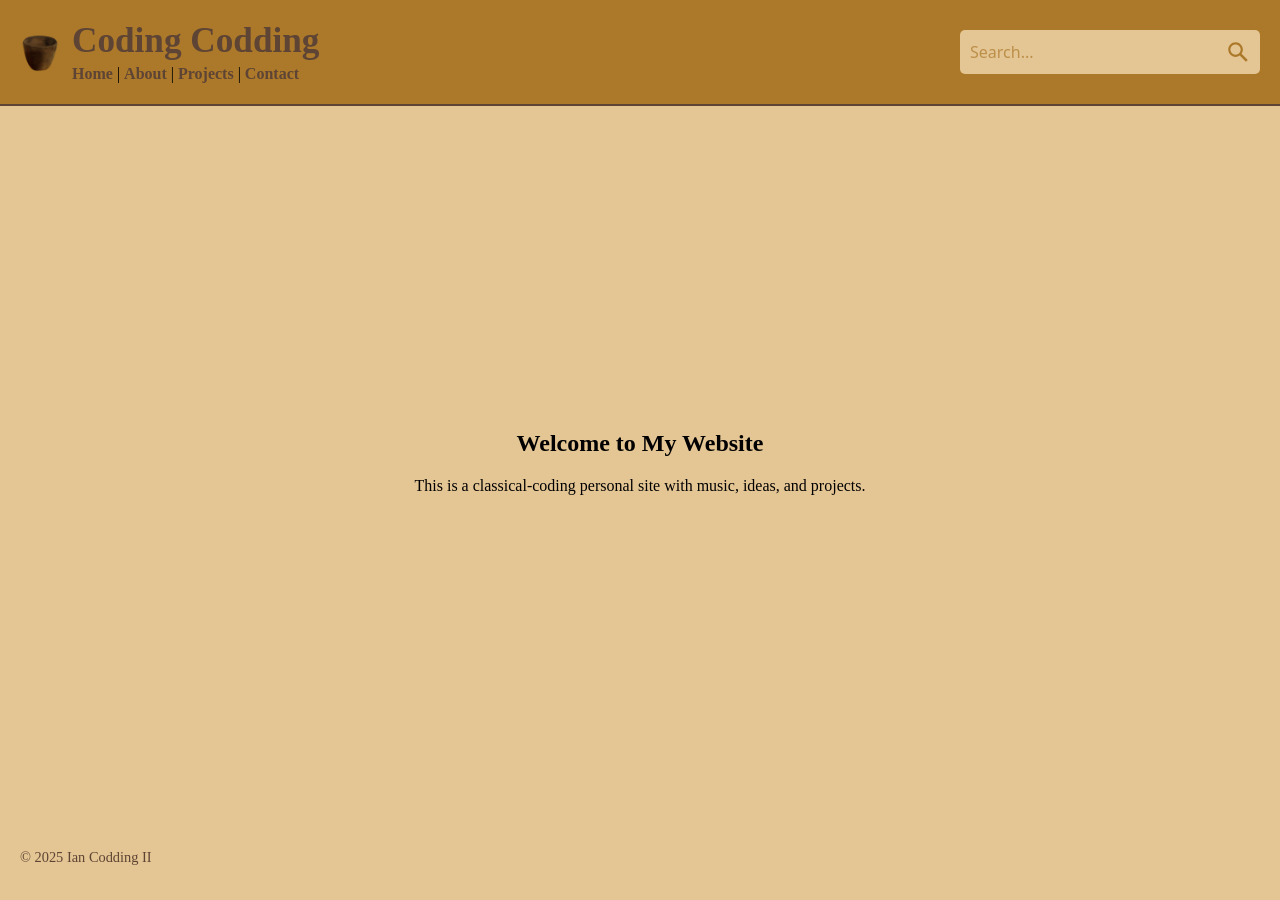
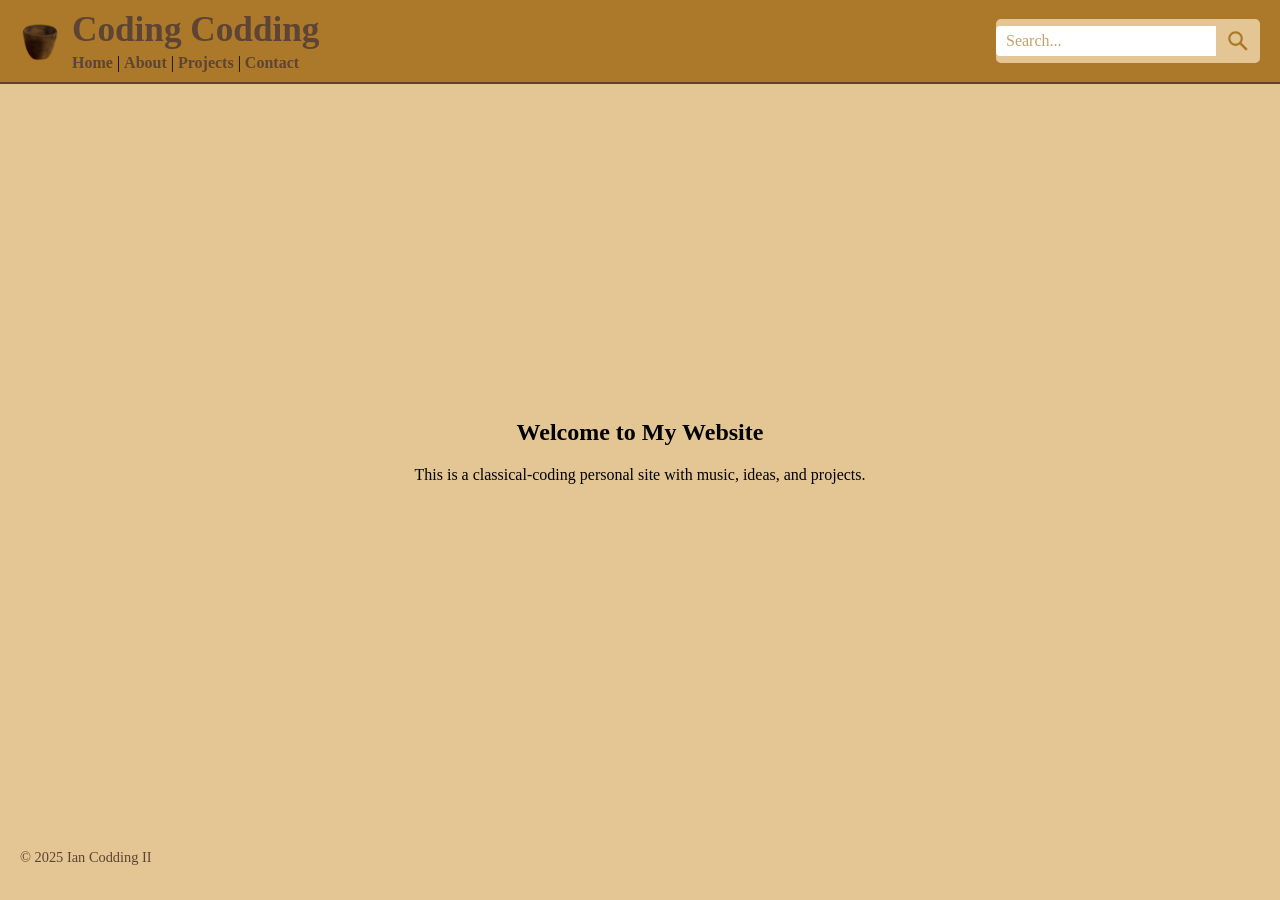
Before and after one commit to Ian-Codding-II/CodingCodding, a Jekyll site: the page built from index.html, in a window 1280 px wide. Built offline with Jekyll 4.4.1, drawn with Linux system fonts in a browser that asks for light colours.

Commit message:
I am making a to bar, rearanged

```diff
--- a/_includes/searchbar.html
+++ b/_includes/searchbar.html
@@ -1,44 +1,3 @@
-<style>
-  #site-search form {
-    background-color: #e4c594;
-    width: 300px;
-    height: 44px;
-    border-radius: 5px;
-    display: flex;
-    align-items: center;
-    margin: 20px auto;
-  }
-
-  #site-search input {
-    all: unset;
-    font: 16px system-ui;
-    color: #ac792a;
-    height: 100%;
-    width: 100%;
-    padding: 6px 10px;
-  }
-
-  #site-search ::placeholder {
-    color: #ac792a;
-    opacity: 0.7;
-  }
-
-  #site-search svg {
-    color: #ac792a;
-    fill: currentColor;
-    width: 24px;
-    height: 24px;
-    padding: 10px;
-  }
-
-  #site-search button {
-    all: unset;
-    cursor: pointer;
-    width: 44px;
-    height: 44px;
-  }
-</style>
-
 <div id="site-search">
   <form role="search" id="form" action="{{ site.baseurl }}/search.html" method="GET">
     <input type="search" id="query" name="q" placeholder="Search..." aria-label="Search through site content"
--- a/styles/main.css
+++ b/styles/main.css
@@ -92,32 +92,92 @@ main {
   color: #fff;
 }
 
-
 /* Search bar styles */
 .searchbar-container {
-  flex: 1;
+  flex: 1 1 auto;
+  min-width: 120px;
   max-width: 300px;
-  min-width: 120px;
+  display: flex;
+  justify-content: flex-end;
 }
 
 .searchbar-container form {
-  width: 100%;
+  flex: 1;
+  min-width: 100px;
+  display: flex;
+  background-color: #e4c594;
+  height: 44px;
+  border-radius: 5px;
+  align-items: center;
 }
 
 .searchbar-container input[type="search"] {
-  width: 100%;
-  padding: 8px 10px;
-  border: none;
-  border-radius: 4px;
+  all: unset;
+  flex: 1;
   font-size: 1rem;
+  padding: 6px 10px;
   background-color: #fff;
   color: #5e4434;
   font-family: inherit;
+  border-radius: 4px 0 0 4px;
 }
 
 .searchbar-container input::placeholder {
   color: #ac792a;
   opacity: 0.7;
+}
+
+.searchbar-container button {
+  all: unset;
+  cursor: pointer;
+  width: 44px;
+  height: 44px;
+  display: flex;
+  align-items: center;
+  justify-content: center;
+  border-radius: 0 4px 4px 0;
+}
+
+.searchbar-container svg {
+  color: #ac792a;
+  fill: currentColor;
+  width: 24px;
+  height: 24px;
+}
+
+/* Responsive tweaks for small screens */
+@media (max-width: 480px) {
+  .site-name {
+    font-size: 1.4rem;
+  }
+
+  .main-nav {
+    gap: 10px;
+    font-size: 0.9rem;
+  }
+
+  .searchbar-container {
+    max-width: 100%;
+  }
+
+  .searchbar-container form {
+    height: 36px;
+  }
+
+  .searchbar-container input[type="search"] {
+    font-size: 0.9rem;
+    padding: 4px 8px;
+  }
+
+  .searchbar-container svg {
+    width: 20px;
+    height: 20px;
+  }
+
+  .searchbar-container button {
+    width: 36px;
+    height: 36px;
+  }
 }
 
 /* Footer styling - pinned to bottom */
```
